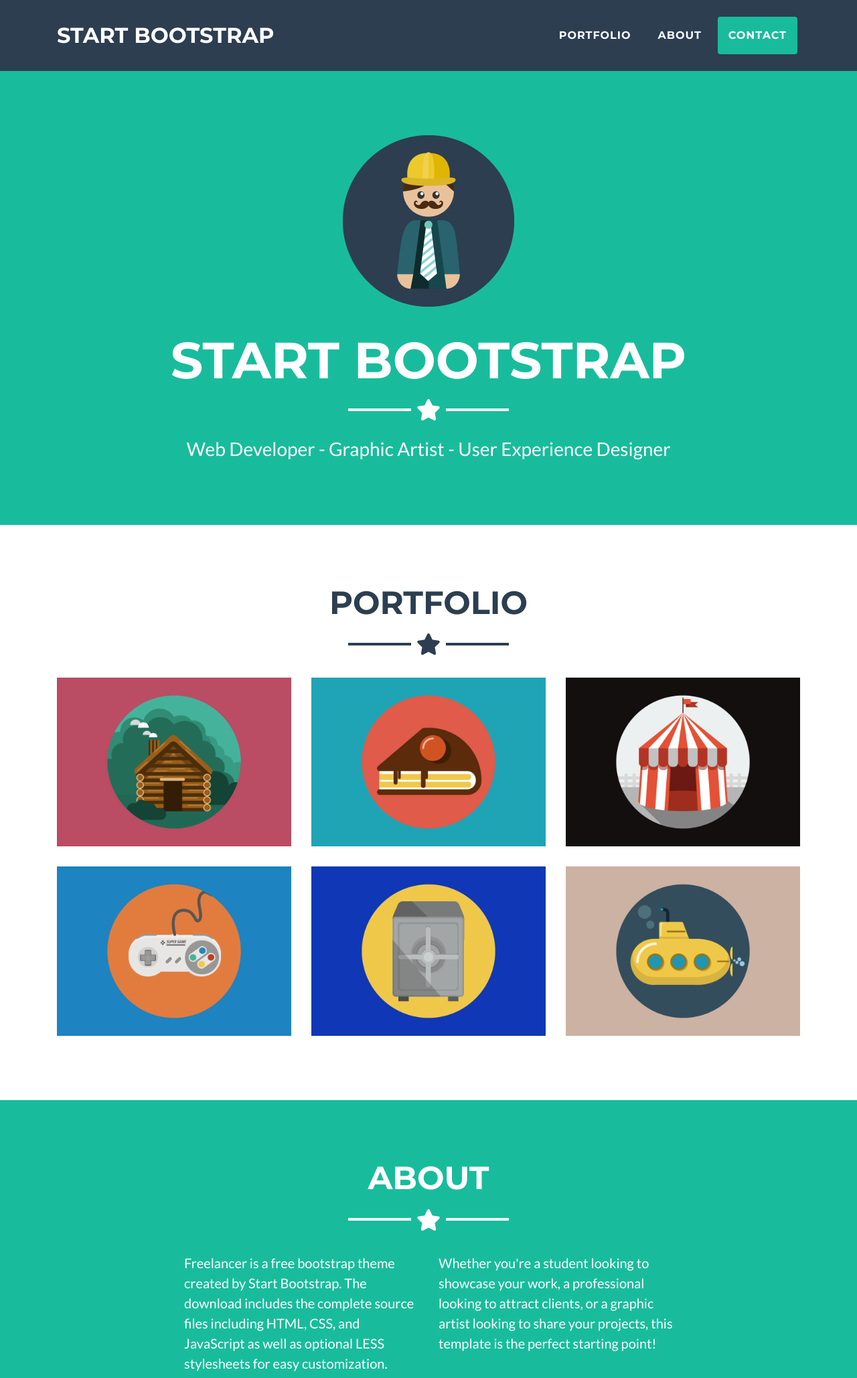
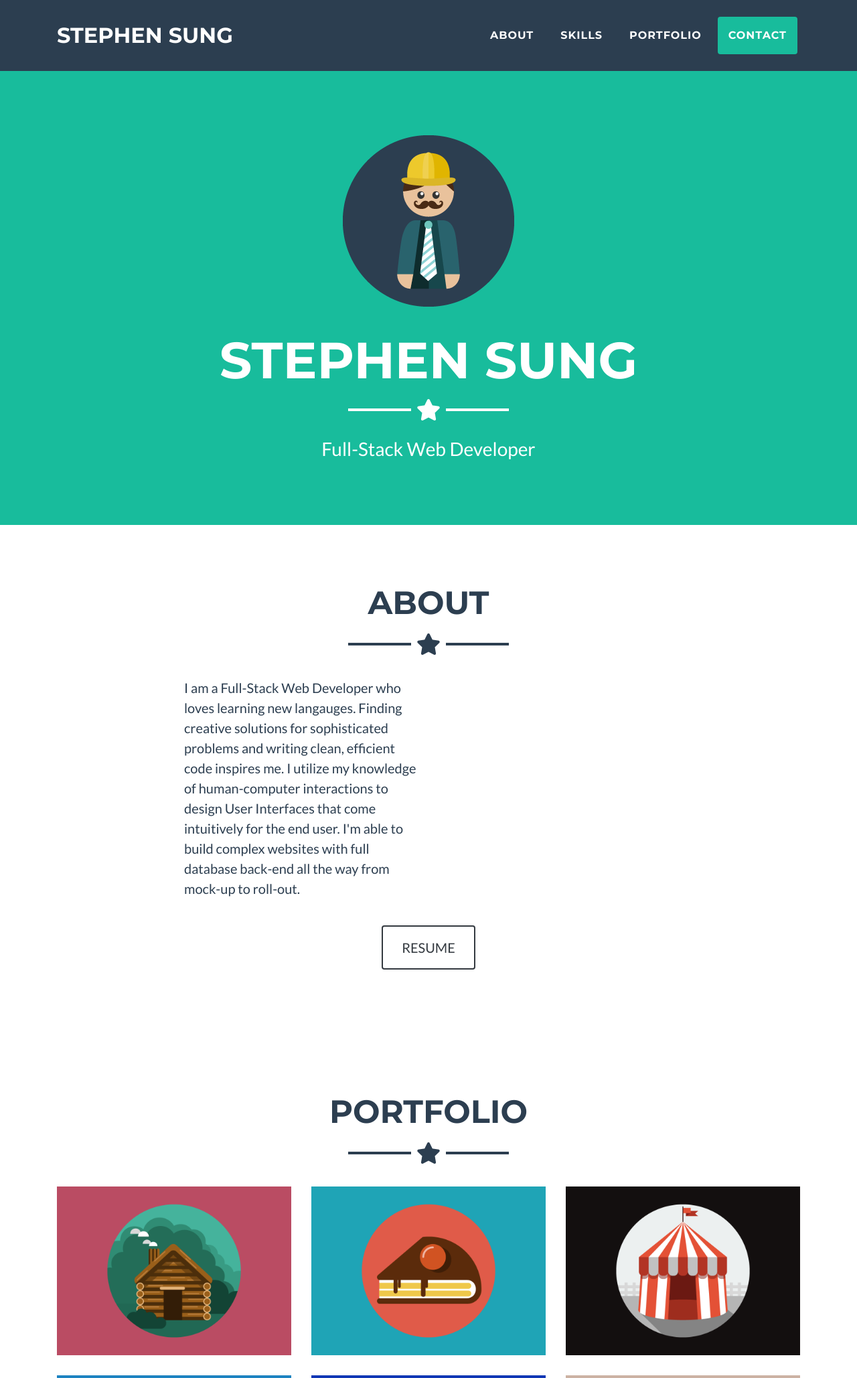
Before and after one commit to stephenrs6/stephen-sung-portfolio, a PHP site: page / in a window 1280 px wide. Shown: the top 2058 px of the page at 67% size. Run offline with PHP 8.4, Linux system fonts and the light colour scheme.

Commit message:
second commit

```diff
--- a/css/freelancer.css
+++ b/css/freelancer.css
@@ -87,6 +87,16 @@ section h2 {
   height: 3.25rem;
   font-size: 1.25rem;
   line-height: 2rem;
+  color: #2c3e50;
+  border-color: #2c3e50;
+}
+
+.btn-social:hover {
+  opacity:.5;
+  transition: opacity .2s ease-out;
+  -moz-transition: opacity .2s ease-out;
+  -webkit-transition: opacity .2s ease-out;
+  -o-transition: opacity .2s ease-out;
 }
 
 .scroll-to-top {
@@ -351,6 +361,11 @@ a:focus, a:hover, a:active {
   background-color: #18BC9C !important;
 }
 
+.bg-primary-2 {
+  background-color: #ffffff !important;
+}
+
+
 .bg-secondary {
   background-color: #2C3E50 !important;
 }
--- a/index.html
+++ b/index.html
@@ -8,7 +8,7 @@
   <meta name="description" content="">
   <meta name="author" content="">
 
-    <title>Freelancer - Start Bootstrap Theme</title>
+  <title>Stephen Sung</title>
 
   <!-- Bootstrap core CSS -->
   <link href="vendor/bootstrap/css/bootstrap.min.css" rel="stylesheet">
@@ -23,6 +23,7 @@
 
   <!-- Custom styles for this template -->
   <link href="css/freelancer.min.css" rel="stylesheet">
+  <link href="css/freelancer.css" rel = "stylesheet">
 
 </head>
 
@@ -31,18 +32,23 @@
   <!-- Navigation -->
   <nav class="navbar navbar-expand-lg bg-secondary fixed-top text-uppercase" id="mainNav">
     <div class="container">
-        <a class="navbar-brand js-scroll-trigger" href="#page-top">Start Bootstrap</a>
-        <button class="navbar-toggler navbar-toggler-right text-uppercase bg-primary text-white rounded" type="button" data-toggle="collapse" data-target="#navbarResponsive" aria-controls="navbarResponsive" aria-expanded="false" aria-label="Toggle navigation">
+      <a class="navbar-brand js-scroll-trigger" href="#page-top">Stephen Sung</a>
+      <button class="navbar-toggler navbar-toggler-right text-uppercase bg-primary text-white rounded" type="button"
+        data-toggle="collapse" data-target="#navbarResponsive" aria-controls="navbarResponsive" aria-expanded="false"
+        aria-label="Toggle navigation">
         Menu
         <i class="fas fa-bars"></i>
       </button>
       <div class="collapse navbar-collapse" id="navbarResponsive">
         <ul class="navbar-nav ml-auto">
           <li class="nav-item mx-0 mx-lg-1">
-              <a class="nav-link py-3 px-0 px-lg-3 rounded js-scroll-trigger" href="#portfolio">Portfolio</a>
+            <a class="nav-link py-3 px-0 px-lg-3 rounded js-scroll-trigger" href="#about">About</a>
           </li>
           <li class="nav-item mx-0 mx-lg-1">
-              <a class="nav-link py-3 px-0 px-lg-3 rounded js-scroll-trigger" href="#about">About</a>
+            <a class="nav-link py-3 px-0 px-lg-3 rounded js-scroll-trigger" href="#skills">Skills</a>
+          </li>
+          <li class="nav-item mx-0 mx-lg-1">
+            <a class="nav-link py-3 px-0 px-lg-3 rounded js-scroll-trigger" href="#portfolio">Portfolio</a>
           </li>
           <li class="nav-item mx-0 mx-lg-1">
             <a class="nav-link py-3 px-0 px-lg-3 rounded js-scroll-trigger" href="#contact">Contact</a>
@@ -56,11 +62,36 @@
   <header class="masthead bg-primary text-white text-center">
     <div class="container">
       <img class="img-fluid mb-5 d-block mx-auto" src="img/profile.png" alt="">
-        <h1 class="text-uppercase mb-0">Start Bootstrap</h1>
+      <h1 class="text-uppercase mb-0">Stephen Sung</h1>
       <hr class="star-light">
-        <h2 class="font-weight-light mb-0">Web Developer - Graphic Artist - User Experience Designer</h2>
+      <h2 class="font-weight-light mb-0">Full-Stack Web Developer</h2>
     </div>
   </header>
+
+   <!-- About Section -->
+  <section class="bg-primary-2 text-secondary mb-0" id="about">
+    <div class="container">
+      <h2 class="text-center text-uppercase text-secondary">About</h2>
+      <hr class="star-dark mb-5">
+      <div class="row">
+        <div class="col-lg-4 ml-auto">
+          <p class="lead">I am a Full-Stack Web Developer who loves learning new langauges. Finding creative solutions for sophisticated problems and writing clean, efficient code inspires me.
+              I utilize my knowledge of human-computer interactions to design User Interfaces that come intuitively for the end user.
+              I'm able to build complex websites with full database back-end all the way from mock-up to roll-out.</p>
+        </div>
+        <div class="col-lg-4 mr-auto">
+          <p class="lead"></p>
+        </div>
+      </div>
+      <div class="text-center mt-4">
+        <a class="btn btn-xl btn-outline-dark" href="https://drive.google.com/file/d/1-UVYFXCJEAGNfn8E6jYxeKz1Qd3O_md5/view" target="_blank">
+          RESUME
+        </a>
+      </div>
+    </div>
+  </section>
+
+
 
   <!-- Portfolio Grid Section -->
   <section class="portfolio" id="portfolio">
@@ -132,27 +163,6 @@
     </div>
   </section>
 
-    <!-- About Section -->
-    <section class="bg-primary text-white mb-0" id="about">
-      <div class="container">
-        <h2 class="text-center text-uppercase text-white">About</h2>
-        <hr class="star-light mb-5">
-        <div class="row">
-          <div class="col-lg-4 ml-auto">
-            <p class="lead">Freelancer is a free bootstrap theme created by Start Bootstrap. The download includes the complete source files including HTML, CSS, and JavaScript as well as optional LESS stylesheets for easy customization.</p>
-          </div>
-          <div class="col-lg-4 mr-auto">
-            <p class="lead">Whether you're a student looking to showcase your work, a professional looking to attract clients, or a graphic artist looking to share your projects, this template is the perfect starting point!</p>
-          </div>
-        </div>
-        <div class="text-center mt-4">
-          <a class="btn btn-xl btn-outline-light" href="#">
-            <i class="fas fa-download mr-2"></i>
-            Download Now!
-          </a>
-        </div>
-      </div>
-    </section>
 
   <!-- Contact Section -->
   <section id="contact">
@@ -160,35 +170,56 @@
       <h2 class="text-center text-uppercase text-secondary mb-0">Contact Me</h2>
       <hr class="star-dark mb-5">
       <div class="row">
-          <div class="col-lg-8 mx-auto">
+        <div class="mx-auto">
+            <ul class="list-inline mb-0">
+                <li class="list-inline-item">
+                  <a class="btn btn-outline-light btn-social text-center rounded-circle" href="https://github.com/stephenrs6">
+                    <i class="fab fa-github"></i>
+                  </a>
+                </li>
+                <li class="list-inline-item">
+                  <a class="btn btn-outline-light btn-social text-center rounded-circle" href="mailto:stephenrs7@gmail.com">
+                    <i class="fas fa-envelope"></i>
+                  </a>
+                </li>
+                <li class="list-inline-item">
+                  <a class="btn btn-outline-light btn-social text-center rounded-circle" href="https://www.linkedin.com/in/yaotesung/">
+                    <i class="fab fa-fw fa-linkedin-in"></i>
+                  </a>
+                </li>
+              </ul>
           <!-- To configure the contact form email address, go to mail/contact_me.php and update the email address in the PHP file on line 19. -->
           <!-- The form should work on most web servers, but if the form is not working you may need to configure your web server differently. -->
-            <form name="sentMessage" id="contactForm" novalidate="novalidate">
+          <!-- <form name="sentMessage" id="contactForm" novalidate="novalidate">
             <div class="control-group">
               <div class="form-group floating-label-form-group controls mb-0 pb-2">
                 <label>Name</label>
-                  <input class="form-control" id="name" type="text" placeholder="Name" required="required" data-validation-required-message="Please enter your name.">
+                <input class="form-control" id="name" type="text" placeholder="Name" required="required"
+                  data-validation-required-message="Please enter your name.">
                 <p class="help-block text-danger"></p>
               </div>
             </div>
             <div class="control-group">
               <div class="form-group floating-label-form-group controls mb-0 pb-2">
                 <label>Email Address</label>
-                  <input class="form-control" id="email" type="email" placeholder="Email Address" required="required" data-validation-required-message="Please enter your email address.">
+                <input class="form-control" id="email" type="email" placeholder="Email Address" required="required"
+                  data-validation-required-message="Please enter your email address.">
                 <p class="help-block text-danger"></p>
               </div>
             </div>
             <div class="control-group">
               <div class="form-group floating-label-form-group controls mb-0 pb-2">
                 <label>Phone Number</label>
-                  <input class="form-control" id="phone" type="tel" placeholder="Phone Number" required="required" data-validation-required-message="Please enter your phone number.">
+                <input class="form-control" id="phone" type="tel" placeholder="Phone Number" required="required"
+                  data-validation-required-message="Please enter your phone number.">
                 <p class="help-block text-danger"></p>
               </div>
             </div>
             <div class="control-group">
               <div class="form-group floating-label-form-group controls mb-0 pb-2">
                 <label>Message</label>
-                  <textarea class="form-control" id="message" rows="5" placeholder="Message" required="required" data-validation-required-message="Please enter a message."></textarea>
+                <textarea class="form-control" id="message" rows="5" placeholder="Message" required="required"
+                  data-validation-required-message="Please enter a message."></textarea>
                 <p class="help-block text-danger"></p>
               </div>
             </div>
@@ -197,63 +228,19 @@
             <div class="form-group">
               <button type="submit" class="btn btn-primary btn-xl" id="sendMessageButton">Send</button>
             </div>
-            </form>
+          </form> -->
         </div>
       </div>
     </div>
   </section>
 
   <!-- Footer -->
-    <footer class="footer text-center">
-      <div class="container">
-        <div class="row">
-          <div class="col-md-4 mb-5 mb-lg-0">
-            <h4 class="text-uppercase mb-4">Location</h4>
-            <p class="lead mb-0">2215 John Daniel Drive
-              <br>Clark, MO 65243</p>
-          </div>
-          <div class="col-md-4 mb-5 mb-lg-0">
-            <h4 class="text-uppercase mb-4">Around the Web</h4>
-            <ul class="list-inline mb-0">
-              <li class="list-inline-item">
-                <a class="btn btn-outline-light btn-social text-center rounded-circle" href="#">
-                  <i class="fab fa-fw fa-facebook-f"></i>
-                </a>
-              </li>
-              <li class="list-inline-item">
-                <a class="btn btn-outline-light btn-social text-center rounded-circle" href="#">
-                  <i class="fab fa-fw fa-google-plus-g"></i>
-                </a>
-              </li>
-              <li class="list-inline-item">
-                <a class="btn btn-outline-light btn-social text-center rounded-circle" href="#">
-                  <i class="fab fa-fw fa-twitter"></i>
-                </a>
-              </li>
-              <li class="list-inline-item">
-                <a class="btn btn-outline-light btn-social text-center rounded-circle" href="#">
-                  <i class="fab fa-fw fa-linkedin-in"></i>
-                </a>
-              </li>
-              <li class="list-inline-item">
-                <a class="btn btn-outline-light btn-social text-center rounded-circle" href="#">
-                  <i class="fab fa-fw fa-dribbble"></i>
-                </a>
-              </li>
-            </ul>
-          </div>
-          <div class="col-md-4">
-            <h4 class="text-uppercase mb-4">About Freelancer</h4>
-            <p class="lead mb-0">Freelance is a free to use, open source Bootstrap theme created by
-              <a href="http://startbootstrap.com">Start Bootstrap</a>.</p>
-          </div>
-        </div>
-      </div>
-    </footer>
+
 
   <div class="copyright py-4 text-center text-white">
     <div class="container">
-        <small>Copyright &copy; Your Website 2018</small>
+      <p>Copyright &copy; Stephen Sung 2018</p>
+      <p>La Jolla, CA 92122</p>
     </div>
   </div>
 
@@ -278,7 +265,9 @@
             <h2 class="text-secondary text-uppercase mb-0">Project Name</h2>
             <hr class="star-dark mb-5">
             <img class="img-fluid mb-5" src="img/portfolio/cabin.png" alt="">
-              <p class="mb-5">Lorem ipsum dolor sit amet, consectetur adipisicing elit. Mollitia neque assumenda ipsam nihil, molestias magnam, recusandae quos quis inventore quisquam velit asperiores, vitae? Reprehenderit soluta, eos quod consequuntur itaque. Nam.</p>
+            <p class="mb-5">Lorem ipsum dolor sit amet, consectetur adipisicing elit. Mollitia neque assumenda ipsam
+              nihil, molestias magnam, recusandae quos quis inventore quisquam velit asperiores, vitae? Reprehenderit
+              soluta, eos quod consequuntur itaque. Nam.</p>
             <a class="btn btn-primary btn-lg rounded-pill portfolio-modal-dismiss" href="#">
               <i class="fa fa-close"></i>
               Close Project</a>
@@ -300,7 +289,9 @@
             <h2 class="text-secondary text-uppercase mb-0">Project Name</h2>
             <hr class="star-dark mb-5">
             <img class="img-fluid mb-5" src="img/portfolio/cake.png" alt="">
-              <p class="mb-5">Lorem ipsum dolor sit amet, consectetur adipisicing elit. Mollitia neque assumenda ipsam nihil, molestias magnam, recusandae quos quis inventore quisquam velit asperiores, vitae? Reprehenderit soluta, eos quod consequuntur itaque. Nam.</p>
+            <p class="mb-5">Lorem ipsum dolor sit amet, consectetur adipisicing elit. Mollitia neque assumenda ipsam
+              nihil, molestias magnam, recusandae quos quis inventore quisquam velit asperiores, vitae? Reprehenderit
+              soluta, eos quod consequuntur itaque. Nam.</p>
             <a class="btn btn-primary btn-lg rounded-pill portfolio-modal-dismiss" href="#">
               <i class="fa fa-close"></i>
               Close Project</a>
@@ -322,7 +313,9 @@
             <h2 class="text-secondary text-uppercase mb-0">Project Name</h2>
             <hr class="star-dark mb-5">
             <img class="img-fluid mb-5" src="img/portfolio/circus.png" alt="">
-              <p class="mb-5">Lorem ipsum dolor sit amet, consectetur adipisicing elit. Mollitia neque assumenda ipsam nihil, molestias magnam, recusandae quos quis inventore quisquam velit asperiores, vitae? Reprehenderit soluta, eos quod consequuntur itaque. Nam.</p>
+            <p class="mb-5">Lorem ipsum dolor sit amet, consectetur adipisicing elit. Mollitia neque assumenda ipsam
+              nihil, molestias magnam, recusandae quos quis inventore quisquam velit asperiores, vitae? Reprehenderit
+              soluta, eos quod consequuntur itaque. Nam.</p>
             <a class="btn btn-primary btn-lg rounded-pill portfolio-modal-dismiss" href="#">
               <i class="fa fa-close"></i>
               Close Project</a>
@@ -344,7 +337,9 @@
             <h2 class="text-secondary text-uppercase mb-0">Project Name</h2>
             <hr class="star-dark mb-5">
             <img class="img-fluid mb-5" src="img/portfolio/game.png" alt="">
-              <p class="mb-5">Lorem ipsum dolor sit amet, consectetur adipisicing elit. Mollitia neque assumenda ipsam nihil, molestias magnam, recusandae quos quis inventore quisquam velit asperiores, vitae? Reprehenderit soluta, eos quod consequuntur itaque. Nam.</p>
+            <p class="mb-5">Lorem ipsum dolor sit amet, consectetur adipisicing elit. Mollitia neque assumenda ipsam
+              nihil, molestias magnam, recusandae quos quis inventore quisquam velit asperiores, vitae? Reprehenderit
+              soluta, eos quod consequuntur itaque. Nam.</p>
             <a class="btn btn-primary btn-lg rounded-pill portfolio-modal-dismiss" href="#">
               <i class="fa fa-close"></i>
               Close Project</a>
@@ -366,7 +361,9 @@
             <h2 class="text-secondary text-uppercase mb-0">Project Name</h2>
             <hr class="star-dark mb-5">
             <img class="img-fluid mb-5" src="img/portfolio/safe.png" alt="">
-              <p class="mb-5">Lorem ipsum dolor sit amet, consectetur adipisicing elit. Mollitia neque assumenda ipsam nihil, molestias magnam, recusandae quos quis inventore quisquam velit asperiores, vitae? Reprehenderit soluta, eos quod consequuntur itaque. Nam.</p>
+            <p class="mb-5">Lorem ipsum dolor sit amet, consectetur adipisicing elit. Mollitia neque assumenda ipsam
+              nihil, molestias magnam, recusandae quos quis inventore quisquam velit asperiores, vitae? Reprehenderit
+              soluta, eos quod consequuntur itaque. Nam.</p>
             <a class="btn btn-primary btn-lg rounded-pill portfolio-modal-dismiss" href="#">
               <i class="fa fa-close"></i>
               Close Project</a>
@@ -388,7 +385,9 @@
             <h2 class="text-secondary text-uppercase mb-0">Project Name</h2>
             <hr class="star-dark mb-5">
             <img class="img-fluid mb-5" src="img/portfolio/submarine.png" alt="">
-              <p class="mb-5">Lorem ipsum dolor sit amet, consectetur adipisicing elit. Mollitia neque assumenda ipsam nihil, molestias magnam, recusandae quos quis inventore quisquam velit asperiores, vitae? Reprehenderit soluta, eos quod consequuntur itaque. Nam.</p>
+            <p class="mb-5">Lorem ipsum dolor sit amet, consectetur adipisicing elit. Mollitia neque assumenda ipsam
+              nihil, molestias magnam, recusandae quos quis inventore quisquam velit asperiores, vitae? Reprehenderit
+              soluta, eos quod consequuntur itaque. Nam.</p>
             <a class="btn btn-primary btn-lg rounded-pill portfolio-modal-dismiss" href="#">
               <i class="fa fa-close"></i>
               Close Project</a>
```
Lines whose indentation alone changed are shown as unchanged.
